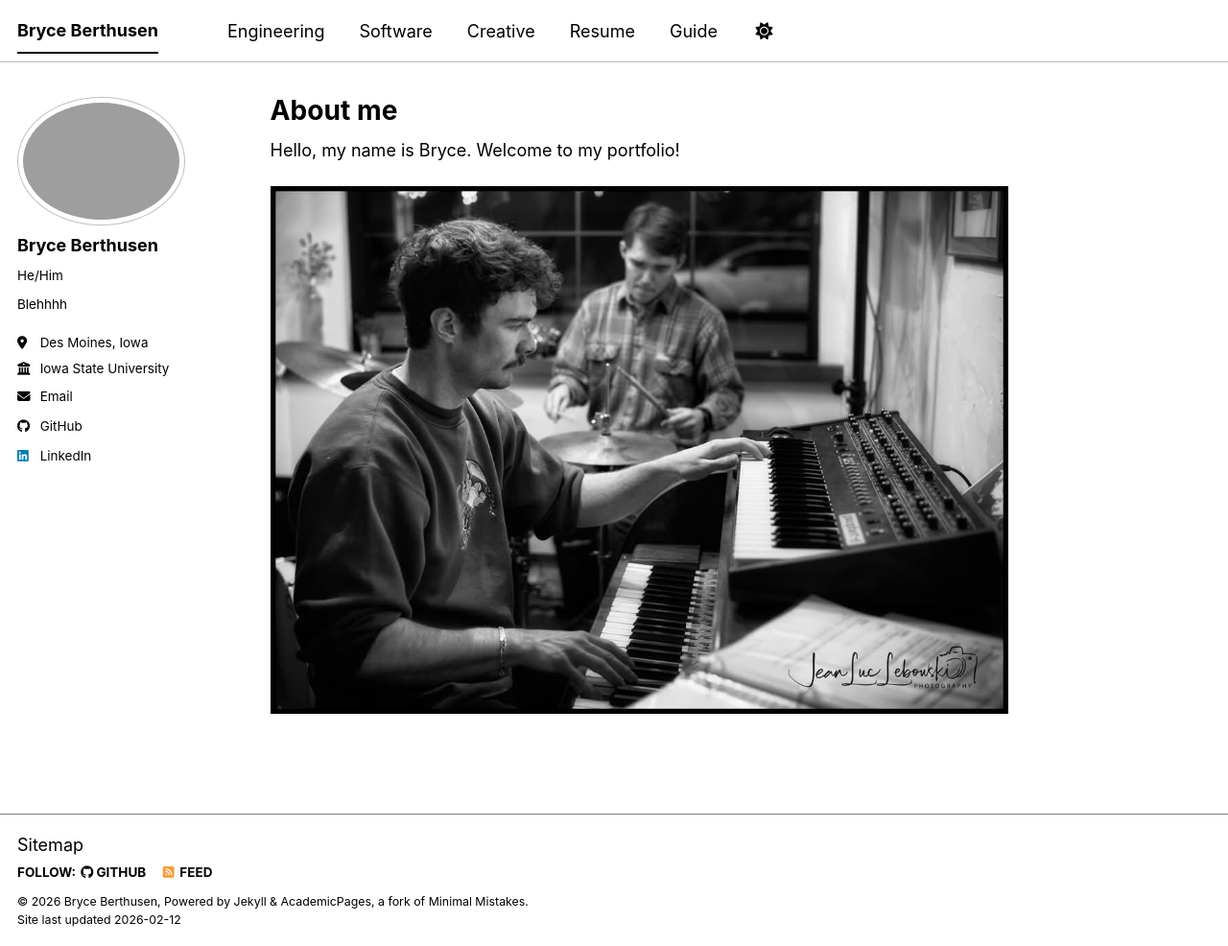
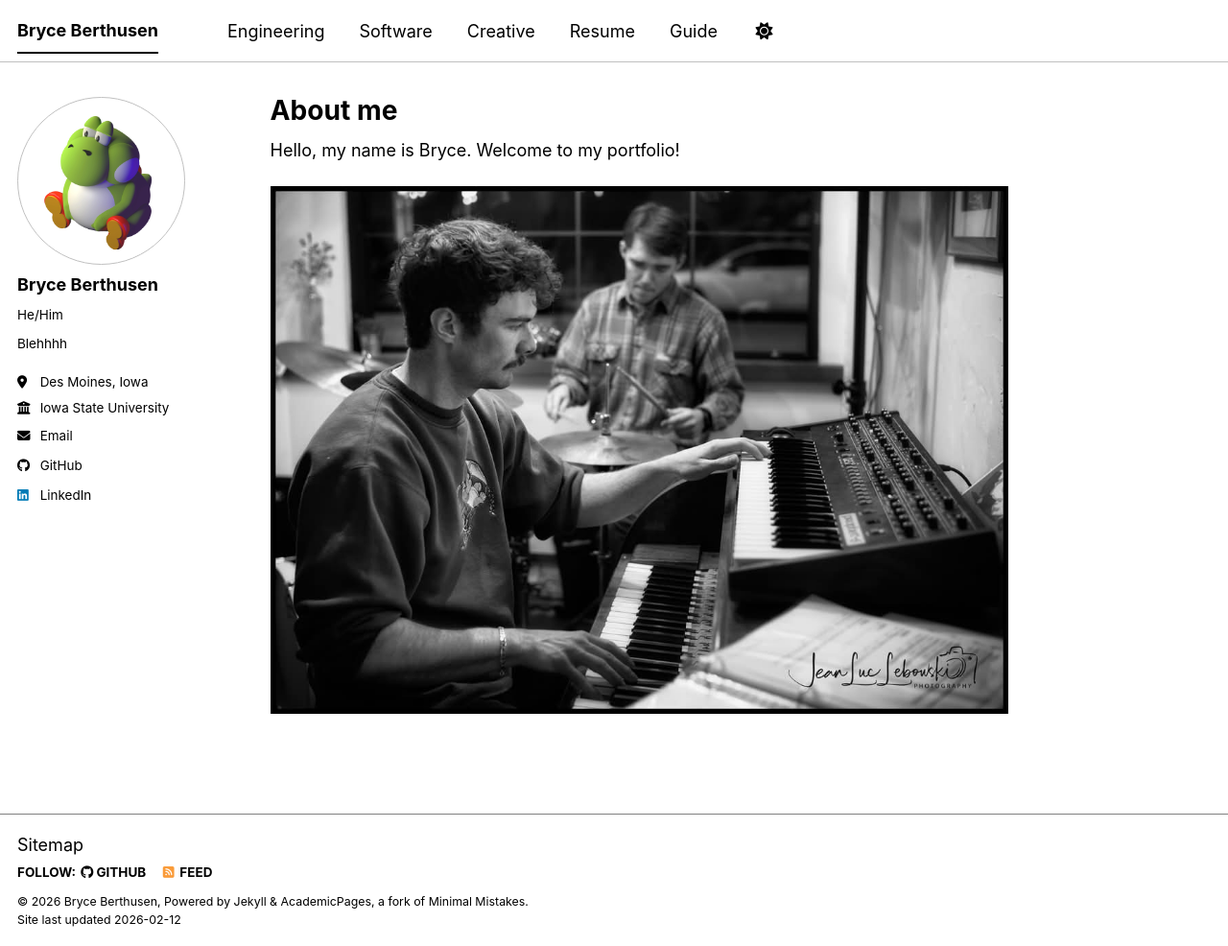
Before and after one commit to bnberthusen/bnberthusen.github.io, a Jekyll site: the page built from _pages/about.md, in a window 1280 px wide and 986 px high. Shown: the whole window at 96% size. Built offline with Jekyll 4.4.1, drawn with Linux system fonts in a browser that asks for light colours; a script bundle is joined from its source files by our own code; library files that are not in the unit come from our copies.

Commit message:
Update _config.yml

```diff
--- a/_config.yml
+++ b/_config.yml
@@ -23,7 +23,7 @@
 #               Additional customization can be done by editing /_includes/author-profile.html
 author:
   # Biographic information
-  avatar           : "f732e810-46f5-48a1-8754-e2361012e18f.png"
+  avatar           : "95c.jpeg"
   name             : "Bryce Berthusen"
   pronouns         :  "He/Him"
   bio              : "Blehhhh"
```
